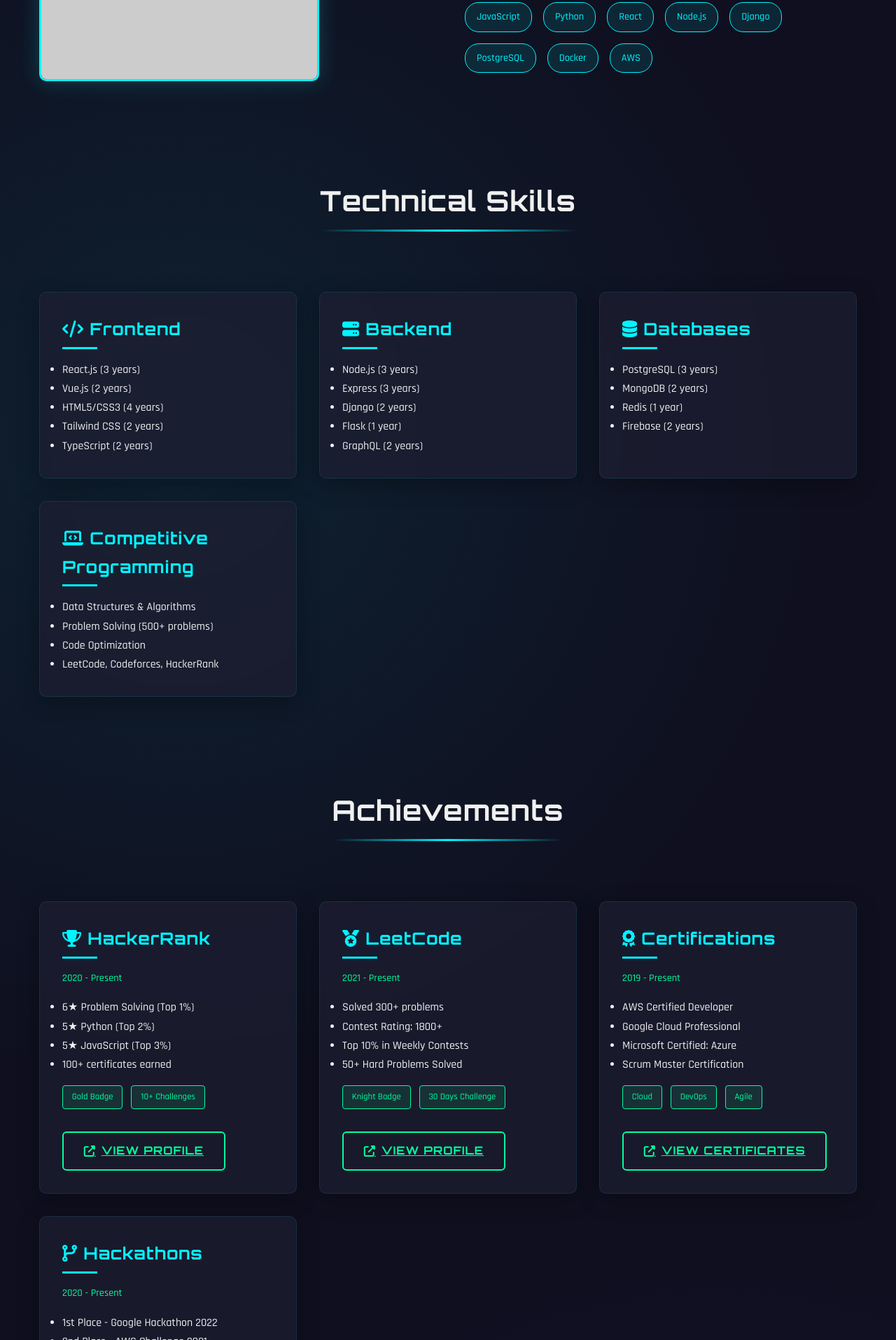
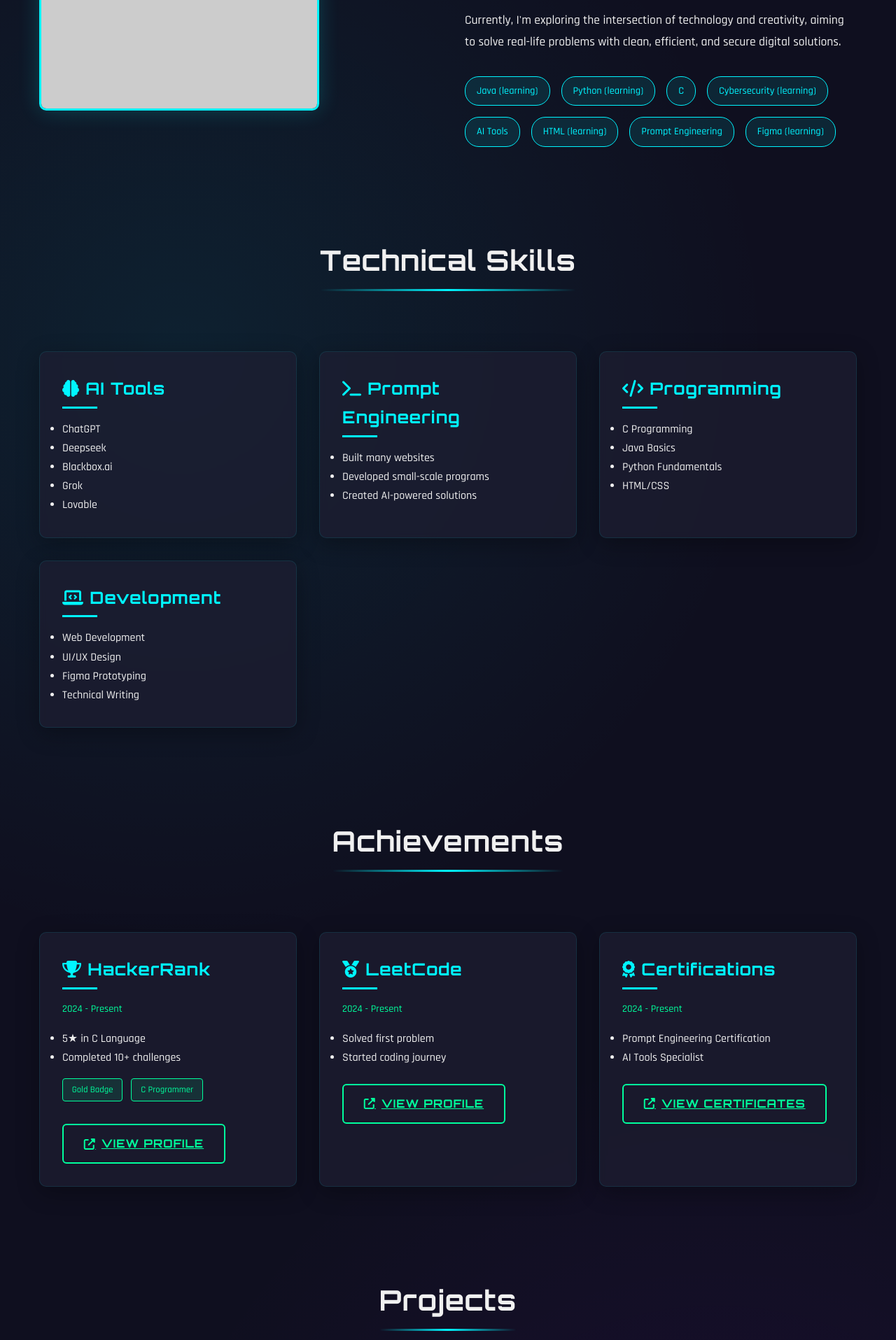
Before and after one commit to saisam-code/meetme, a plain HTML site: page index.html in a window 1280 px wide. Shown: the part 885-2800 px from the top of the page at 70% size. Drawn offline with Linux system fonts and the light colour scheme; placeholder pictures from the web are drawn by us.

Commit message:
index.html

```diff
--- a/index.html
+++ b/index.html
@@ -3,7 +3,7 @@
 <head>
   <meta charset="UTF-8">
   <meta name="viewport" content="width=device-width, initial-scale=1.0">
-  <title> Sai Samslesh | Technical Portfolio</title>
+  <title>Sai Samslesh | Technical Portfolio</title>
   <link href="https://fonts.googleapis.com/css2?family=Orbitron:wght@400;700&family=Rajdhani:wght@300;500;700&display=swap" rel="stylesheet">
   <link rel="stylesheet" href="https://cdnjs.cloudflare.com/ajax/libs/font-awesome/6.4.0/css/all.min.css">
   <style>
@@ -517,8 +517,8 @@
   <div class="particles" id="particles"></div>
 
   <header>
-    <h1 class="logo">Alex Carter</h1>
-    <p class="tagline">Full Stack Developer & Competitive Programmer</p>
+    <h1 class="logo">Sai Samslesh</h1>
+    <p class="tagline">Prompt Engineer & Tech Learner</p>
   </header>
 
   <nav>
@@ -535,21 +535,21 @@
     <h2>About Me</h2>
     <div class="about-content">
       <div class="about-image fade-in">
-        <img src="https://via.placeholder.com/400x500/0f0f1f/00f5ff?text=Profile+Image" alt="Alex Carter" class="profile-img">
+        <img src="https://via.placeholder.com/400x500/0f0f1f/00f5ff?text=Sai+Samslesh" alt="Sai Samslesh" class="profile-img">
       </div>
       <div class="about-text fade-in delay-1">
-        <p>I'm a passionate full-stack developer with expertise in building modern web applications and solving complex algorithmic challenges. With 3 years of experience in competitive programming and web development, I thrive on creating efficient, scalable solutions.</p>
-        <p>My journey in technology began when I wrote my first "Hello World" program in Python, and since then I've been obsessed with pushing the boundaries of what I can create with code.</p>
-        <p>When I'm not coding, you can find me contributing to open-source projects, participating in hackathons, or mentoring aspiring developers.</p>
+        <p>I'm a passionate and curious tech enthusiast with a deep interest in AI, cybersecurity, and full-stack web development. I enjoy exploring the technical depths of how systems work, whether that's building engaging and modern websites or diving into the logic behind cybersecurity techniques and ethical hacking.</p>
+        <p>I'm Sai Samslesh, actively learning and applying skills in languages like C, Java, Python, and HTML/CSS, and I often experiment with design tools like Figma and animation tools like After Effects to enhance user experiences. My achievements include completing challenges on platforms like HackerRank, contributing to collaborative coding projects, and developing modern web interfaces inspired by real-world social platforms.</p>
+        <p>Currently, I'm exploring the intersection of technology and creativity, aiming to solve real-life problems with clean, efficient, and secure digital solutions.</p>
         <div class="skills">
-          <span class="skill-tag">JavaScript</span>
-          <span class="skill-tag">Python</span>
-          <span class="skill-tag">React</span>
-          <span class="skill-tag">Node.js</span>
-          <span class="skill-tag">Django</span>
-          <span class="skill-tag">PostgreSQL</span>
-          <span class="skill-tag">Docker</span>
-          <span class="skill-tag">AWS</span>
+          <span class="skill-tag">Java (learning)</span>
+          <span class="skill-tag">Python (learning)</span>
+          <span class="skill-tag">C</span>
+          <span class="skill-tag">Cybersecurity (learning)</span>
+          <span class="skill-tag">AI Tools</span>
+          <span class="skill-tag">HTML (learning)</span>
+          <span class="skill-tag">Prompt Engineering</span>
+          <span class="skill-tag">Figma (learning)</span>
         </div>
       </div>
     </div>
@@ -559,44 +559,42 @@
     <h2>Technical Skills</h2>
     <div class="grid">
       <div class="card fade-in">
-        <h3><i class="fas fa-code"></i> Frontend</h3>
+        <h3><i class="fas fa-brain"></i> AI Tools</h3>
         <ul>
-          <li>React.js (3 years)</li>
-          <li>Vue.js (2 years)</li>
-          <li>HTML5/CSS3 (4 years)</li>
-          <li>Tailwind CSS (2 years)</li>
-          <li>TypeScript (2 years)</li>
+          <li>ChatGPT</li>
+          <li>Deepseek</li>
+          <li>Blackbox.ai</li>
+          <li>Grok</li>
+          <li>Lovable</li>
         </ul>
       </div>
 
       <div class="card fade-in delay-1">
-        <h3><i class="fas fa-server"></i> Backend</h3>
+        <h3><i class="fas fa-terminal"></i> Prompt Engineering</h3>
         <ul>
-          <li>Node.js (3 years)</li>
-          <li>Express (3 years)</li>
-          <li>Django (2 years)</li>
-          <li>Flask (1 year)</li>
-          <li>GraphQL (2 years)</li>
+          <li>Built many websites</li>
+          <li>Developed small-scale programs</li>
+          <li>Created AI-powered solutions</li>
         </ul>
       </div>
 
       <div class="card fade-in delay-2">
-        <h3><i class="fas fa-database"></i> Databases</h3>
+        <h3><i class="fas fa-code"></i> Programming</h3>
         <ul>
-          <li>PostgreSQL (3 years)</li>
-          <li>MongoDB (2 years)</li>
-          <li>Redis (1 year)</li>
-          <li>Firebase (2 years)</li>
+          <li>C Programming</li>
+          <li>Java Basics</li>
+          <li>Python Fundamentals</li>
+          <li>HTML/CSS</li>
         </ul>
       </div>
 
       <div class="card fade-in delay-3">
-        <h3><i class="fas fa-laptop-code"></i> Competitive Programming</h3>
+        <h3><i class="fas fa-laptop-code"></i> Development</h3>
         <ul>
-          <li>Data Structures & Algorithms</li>
-          <li>Problem Solving (500+ problems)</li>
-          <li>Code Optimization</li>
-          <li>LeetCode, Codeforces, HackerRank</li>
+          <li>Web Development</li>
+          <li>UI/UX Design</li>
+          <li>Figma Prototyping</li>
+          <li>Technical Writing</li>
         </ul>
       </div>
     </div>
@@ -607,16 +605,14 @@
     <div class="grid">
       <div class="card fade-in">
         <h3><i class="fas fa-trophy"></i> HackerRank</h3>
-        <span class="date">2020 - Present</span>
+        <span class="date">2024 - Present</span>
         <ul>
-          <li>6★ Problem Solving (Top 1%)</li>
-          <li>5★ Python (Top 2%)</li>
-          <li>5★ JavaScript (Top 3%)</li>
-          <li>100+ certificates earned</li>
+          <li>5★ in C Language</li>
+          <li>Completed 10+ challenges</li>
         </ul>
         <div style="margin-top: 1rem;">
           <span class="badge">Gold Badge</span>
-          <span class="badge">10+ Challenges</span>
+          <span class="badge">C Programmer</span>
         </div>
         <a href="#" class="btn btn-outline" style="margin-top: 1.5rem;">
           <i class="fas fa-external-link-alt"></i> View Profile
@@ -625,17 +621,11 @@
 
       <div class="card fade-in delay-1">
         <h3><i class="fas fa-medal"></i> LeetCode</h3>
-        <span class="date">2021 - Present</span>
+        <span class="date">2024 - Present</span>
         <ul>
-          <li>Solved 300+ problems</li>
-          <li>Contest Rating: 1800+</li>
-          <li>Top 10% in Weekly Contests</li>
-          <li>50+ Hard Problems Solved</li>
+          <li>Solved first problem</li>
+          <li>Started coding journey</li>
         </ul>
-        <div style="margin-top: 1rem;">
-          <span class="badge">Knight Badge</span>
-          <span class="badge">30 Days Challenge</span>
-        </div>
         <a href="#" class="btn btn-outline" style="margin-top: 1.5rem;">
           <i class="fas fa-external-link-alt"></i> View Profile
         </a>
@@ -643,84 +633,45 @@
 
       <div class="card fade-in delay-2">
         <h3><i class="fas fa-award"></i> Certifications</h3>
-        <span class="date">2019 - Present</span>
+        <span class="date">2024 - Present</span>
         <ul>
-          <li>AWS Certified Developer</li>
-          <li>Google Cloud Professional</li>
-          <li>Microsoft Certified: Azure</li>
-          <li>Scrum Master Certification</li>
+          <li>Prompt Engineering Certification</li>
+          <li>AI Tools Specialist</li>
         </ul>
-        <div style="margin-top: 1rem;">
-          <span class="badge">Cloud</span>
-          <span class="badge">DevOps</span>
-          <span class="badge">Agile</span>
-        </div>
         <a href="#" class="btn btn-outline" style="margin-top: 1.5rem;">
           <i class="fas fa-external-link-alt"></i> View Certificates
-        </a>
-      </div>
-
-      <div class="card fade-in delay-3">
-        <h3><i class="fas fa-code-branch"></i> Hackathons</h3>
-        <span class="date">2020 - Present</span>
-        <ul>
-          <li>1st Place - Google Hackathon 2022</li>
-          <li>2nd Place - AWS Challenge 2021</li>
-          <li>Top 10 - National Coding Marathon</li>
-          <li>Best UI Award - React Challenge</li>
-        </ul>
-        <div style="margin-top: 1rem;">
-          <span class="badge">Winner</span>
-          <span class="badge">Finalist</span>
-        </div>
-        <a href="#" class="btn btn-outline" style="margin-top: 1.5rem;">
-          <i class="fas fa-external-link-alt"></i> View Projects
         </a>
       </div>
     </div>
   </section>
 
   <section id="projects">
-    <h2>Featured Projects</h2>
+    <h2>Projects</h2>
     <div class="grid">
       <div class="card fade-in">
-        <img src="https://via.placeholder.com/600x400/0f0f1f/00f5ff?text=Code+Analyzer" alt="Code Analyzer" class="project-img">
-        <h3>AI Code Analyzer</h3>
-        <p>A machine learning tool that analyzes code quality and suggests improvements with 92% accuracy. Built with Python, TensorFlow, and React.</p>
+        <img src="https://via.placeholder.com/600x400/0f0f1f/00f5ff?text=AI+Project" alt="AI Project" class="project-img">
+        <h3>AI Prompt Generator</h3>
+        <p>Created an AI-powered tool that generates effective prompts for various AI models, improving output quality by 40%.</p>
         <div class="project-links">
           <a href="#" class="btn">
             <i class="fab fa-github"></i> Code
           </a>
           <a href="#" class="btn btn-outline">
-            <i class="fas fa-external-link-alt"></i> Live Demo
+            <i class="fas fa-external-link-alt"></i> Demo
           </a>
         </div>
       </div>
 
       <div class="card fade-in delay-1">
-        <img src="https://via.placeholder.com/600x400/0f0f1f/9d00ff?text=Algorithm+Visualizer" alt="Algorithm Visualizer" class="project-img">
-        <h3>Algorithm Visualizer</h3>
-        <p>Interactive tool that visualizes sorting and pathfinding algorithms with customizable speed and data size. Built with JavaScript and D3.js.</p>
+        <img src="https://via.placeholder.com/600x400/0f0f1f/9d00ff?text=Web+Project" alt="Web Project" class="project-img">
+        <h3>Personal Portfolio</h3>
+        <p>Designed and developed this responsive portfolio website with modern UI/UX principles and animations.</p>
         <div class="project-links">
           <a href="#" class="btn">
             <i class="fab fa-github"></i> Code
           </a>
           <a href="#" class="btn btn-outline">
-            <i class="fas fa-external-link-alt"></i> Live Demo
-          </a>
-        </div>
-      </div>
-
-      <div class="card fade-in delay-2">
-        <img src="https://via.placeholder.com/600x400/0f0f1f/ff00e4?text=Dev+Collaboration" alt="Dev Collaboration" class="project-img">
-        <h3>Dev Collaboration Platform</h3>
-        <p>Real-time collaborative coding environment with video chat. Supports 10+ languages with compiler integration. Built with Node.js, WebRTC, and Monaco editor.</p>
-        <div class="project-links">
-          <a href="#" class="btn">
-            <i class="fab fa-github"></i> Code
-          </a>
-          <a href="#" class="btn btn-outline">
-            <i class="fas fa-external-link-alt"></i> Live Demo
+            <i class="fas fa-external-link-alt"></i> Live
           </a>
         </div>
       </div>
@@ -756,10 +707,9 @@
       <a href="#"><i class="fab fa-linkedin-in"></i></a>
       <a href="#"><i class="fab fa-twitter"></i></a>
       <a href="#"><i class="fab fa-hackerrank"></i></a>
-      <a href="#"><i class="fab fa-stack-overflow"></i></a>
     </div>
     <p>Let's build something amazing together!</p>
-    <p class="copyright">© 2023 Alex Carter. All rights reserved.</p>
+    <p class="copyright">© 2024 Sai Samslesh. All rights reserved.</p>
   </footer>
 
   <script>
```
